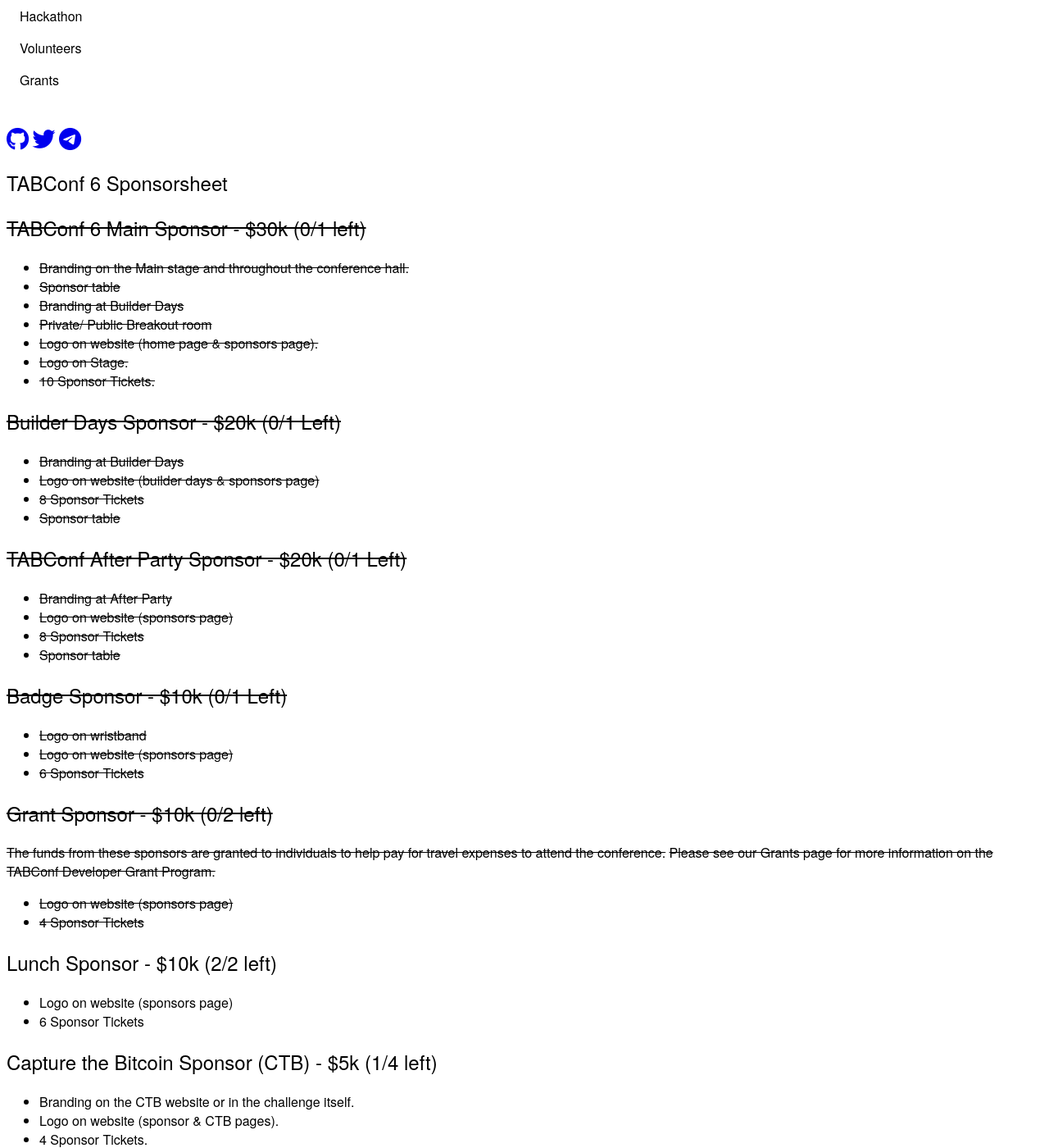
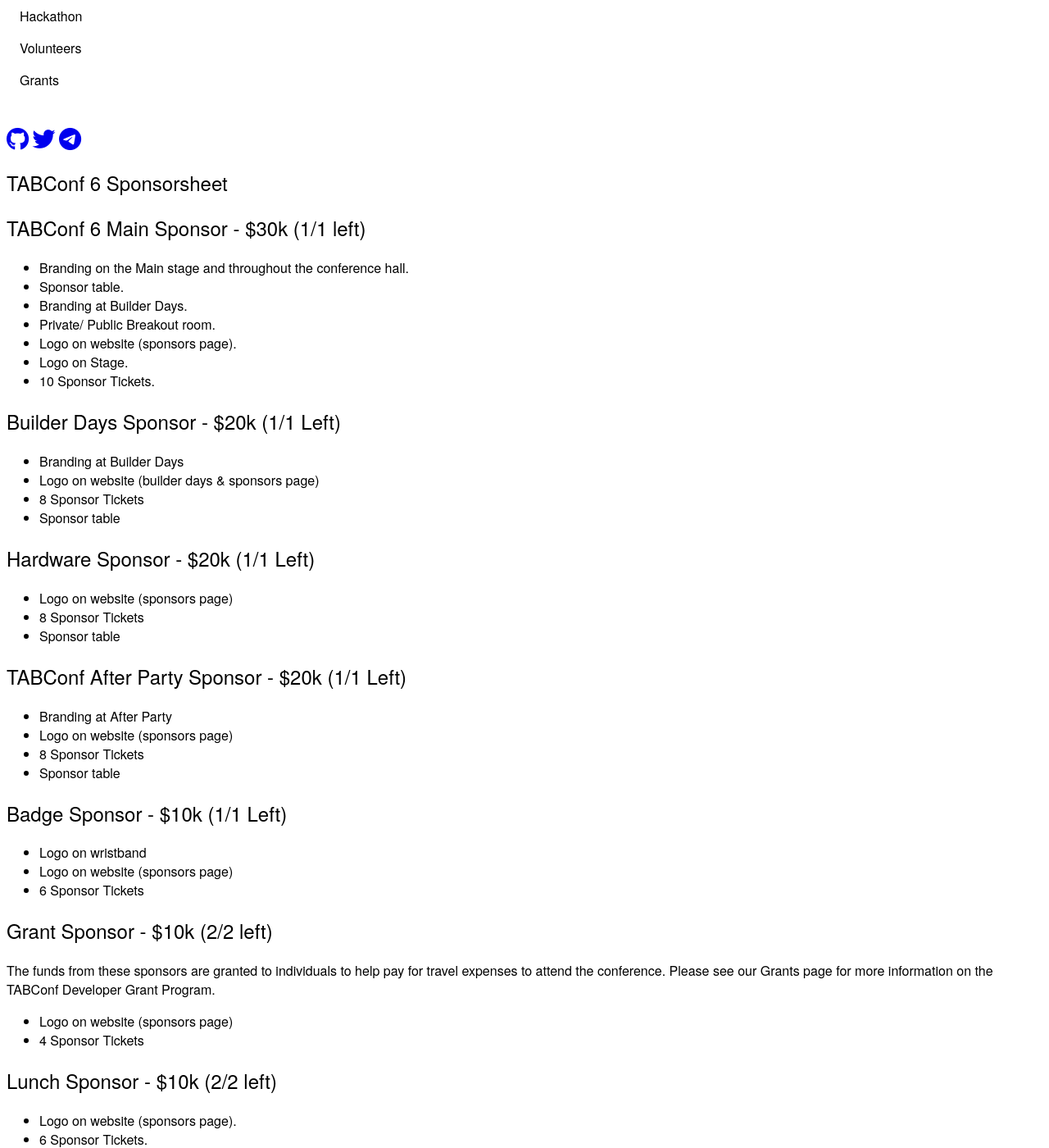
Before and after one commit to bnonni/7.tabconf.com, a Jekyll site: the page built from docs/sponsorsheet.md, in a window 1280 px wide and 1400 px high, scrolled down 1223 px. Shown: the whole window at 82% size. Built offline with Jekyll 4.4.1, drawn with Linux system fonts in a browser that asks for light colours; nearby versions of some CDN libraries; our own code applies the rules of GitHub Pages for plain Markdown files; some of the changed text lies outside the part shown.

Commit message:
Update sponsorsheet.md

```diff
--- a/docs/sponsorsheet.md
+++ b/docs/sponsorsheet.md
@@ -1,55 +1,60 @@
 # TABConf 6 Sponsorsheet
 
-## ~~TABConf 6 Main Sponsor - $30k (0/1 left)~~
-- ~~Branding on the Main stage and throughout the conference hall.~~
-- ~~Sponsor table~~
-- ~~Branding at Builder Days~~
-- ~~Private/ Public Breakout room~~
-- ~~Logo on website (home page & sponsors page).~~
-- ~~Logo on Stage.~~
-- ~~10 Sponsor Tickets.~~
+## TABConf 6 Main Sponsor - $30k (1/1 left)
+- Branding on the Main stage and throughout the conference hall.
+- Sponsor table.
+- Branding at Builder Days.
+- Private/ Public Breakout room.
+- Logo on website (sponsors page).
+- Logo on Stage.
+- 10 Sponsor Tickets.
 
-## ~~Builder Days Sponsor - $20k (0/1 Left)~~
-- ~~Branding at Builder Days~~
-- ~~Logo on website (builder days & sponsors page)~~
-- ~~8 Sponsor Tickets~~
-- ~~Sponsor table~~
+## Builder Days Sponsor - $20k (1/1 Left)
+- Branding at Builder Days
+- Logo on website (builder days & sponsors page)
+- 8 Sponsor Tickets
+- Sponsor table
 
-## ~~TABConf After Party Sponsor - $20k (0/1 Left)~~
-- ~~Branding at After Party~~
-- ~~Logo on website (sponsors page)~~
-- ~~8 Sponsor Tickets~~
-- ~~Sponsor table~~
+## Hardware Sponsor - $20k (1/1 Left)
+- Logo on website (sponsors page)
+- 8 Sponsor Tickets
+- Sponsor table
 
-## ~~Badge Sponsor - $10k (0/1 Left)~~
-- ~~Logo on wristband~~
-- ~~Logo on website (sponsors page)~~
-- ~~6 Sponsor Tickets~~
+## TABConf After Party Sponsor - $20k (1/1 Left)
+- Branding at After Party
+- Logo on website (sponsors page)
+- 8 Sponsor Tickets
+- Sponsor table
 
-## ~~Grant Sponsor - $10k (0/2 left)~~
-~~The funds from these sponsors are granted to individuals to help pay for travel expenses to attend the conference.~~
-~~Please see our Grants page for more information on the TABConf Developer Grant Program.~~
-- ~~Logo on website (sponsors page)~~
-- ~~4 Sponsor Tickets~~
-
-## Lunch Sponsor - $10k (2/2 left)
+## Badge Sponsor - $10k (1/1 Left)
+- Logo on wristband
 - Logo on website (sponsors page)
 - 6 Sponsor Tickets
 
-## Capture the Bitcoin Sponsor (CTB) - $5k (1/4 left)
+## Grant Sponsor - $10k (2/2 left)
+The funds from these sponsors are granted to individuals to help pay for travel expenses to attend the conference.
+Please see our Grants page for more information on the TABConf Developer Grant Program.
+- Logo on website (sponsors page)
+- 4 Sponsor Tickets
+
+## Lunch Sponsor - $10k (2/2 left)
+- Logo on website (sponsors page).
+- 6 Sponsor Tickets.
+
+## Capture the Bitcoin Sponsor (CTB) - $5k (4/4 left)
 - Branding on the CTB website or in the challenge itself.
 - Logo on website (sponsor & CTB pages).
 - 4 Sponsor Tickets.
 
-## ~~Coffee/ Water Sponsor - $5k (0/4 left)~~
-- ~~Countless TABConf attendees forever being in your debt.~~
-- ~~Logo on website (sponsors page).~~
-- ~~4 Sponsor Tickets.~~
+## Coffee/ Water Sponsor - $5k (4/4 left)
+- Countless TABConf attendees forever being in your debt.
+- Logo on website (sponsors page).
+- 4 Sponsor Tickets.
 
 ## General Sponsor - $4k
 - Logo on website (sponsors page).
 - 4 Sponsor Tickets.
 
-## ~~Private Meeting Space (rooms around ~1300 sqft) - $1450 Per day~~
-- ~~Upstairs from Conference Ballroom.~~
-- ~~Reachout for more information. ~~
+## Private Meeting Space (rooms around ~1300 sqft) - $1450 Per day
+- Upstairs from Conference Ballroom.
+- Reachout for more information.
```
